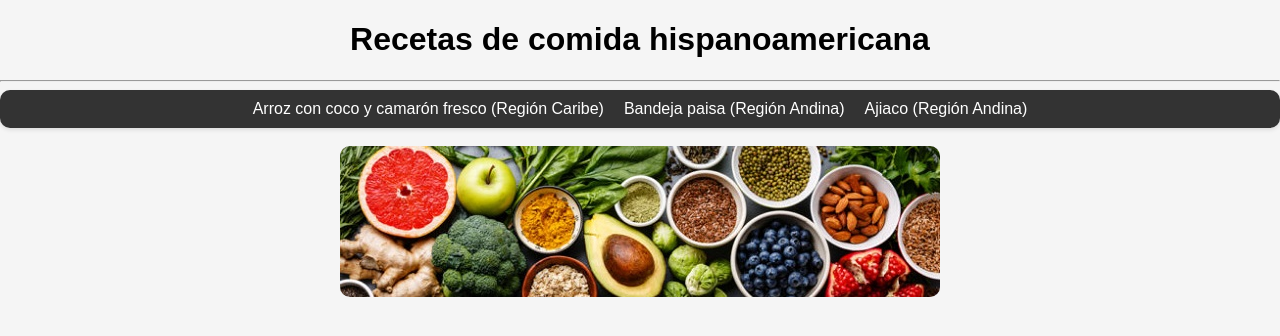
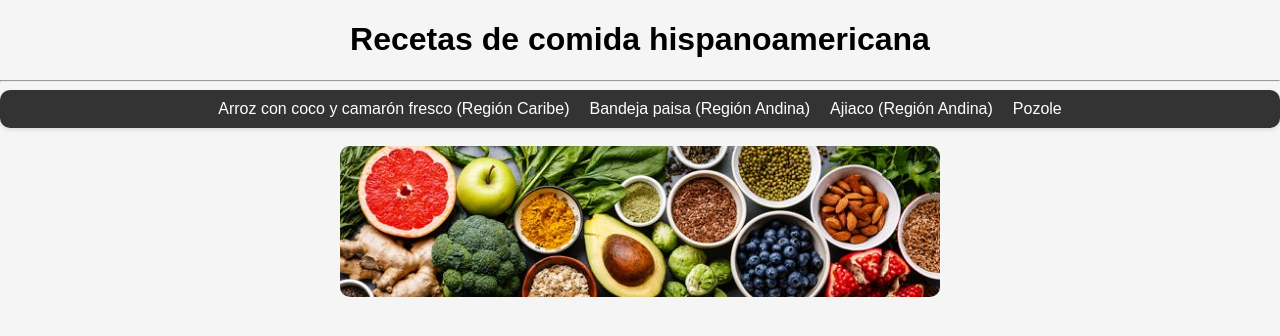
Before and after one commit to Naturase/Rama-Recetas, a plain HTML site: page recetas/index.html in a window 1280 px wide. Drawn offline with Linux system fonts and the light colour scheme.

Commit message:
Se modifica el Index

```diff
--- a/recetas/index.html
+++ b/recetas/index.html
@@ -14,6 +14,7 @@
             <li><a href="../recetas/Colombia/arroz_coco.html">Arroz con coco y camarón fresco (Región Caribe)</a></li>
             <li><a href="../recetas/Colombia/bandeja_paisa.html">Bandeja paisa (Región Andina)</a></li>
             <li><a href="../recetas/Colombia/ajiaco.html">Ajiaco (Región Andina)</a></li>
+			<li><a href="=../recetas/Mexico/pozole.html">Pozole</a></li>
         </ul>
     </nav>
     <br>
```
